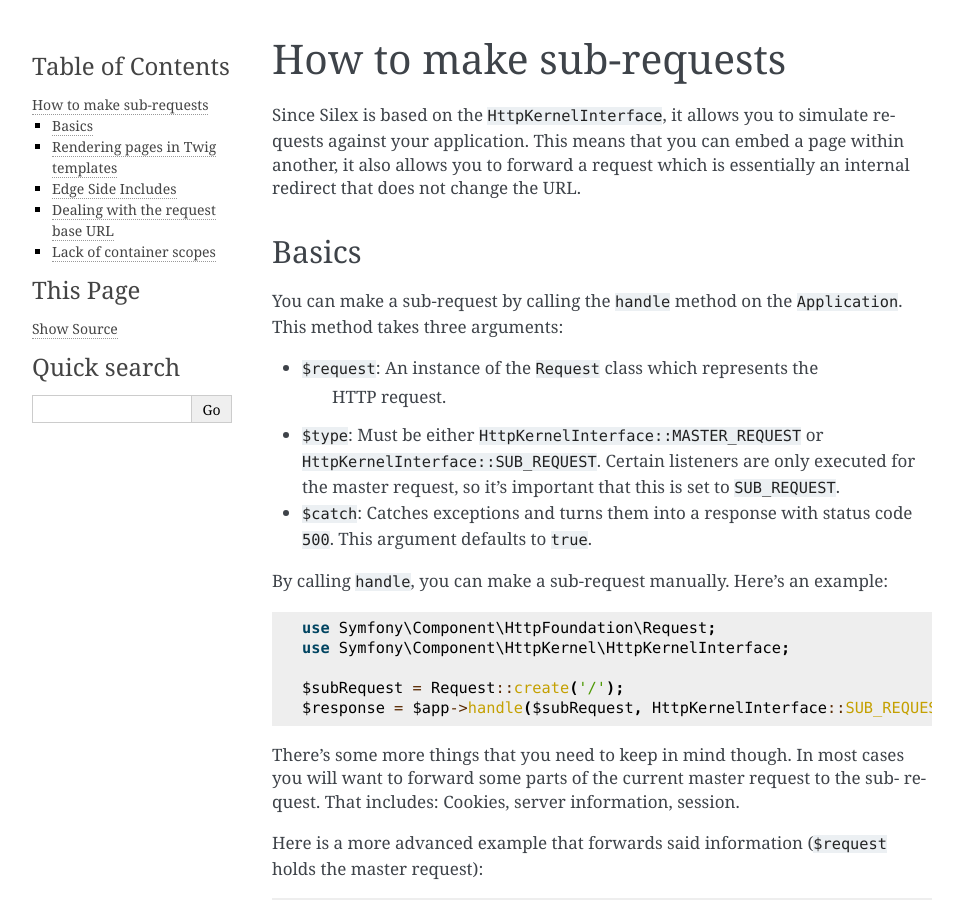
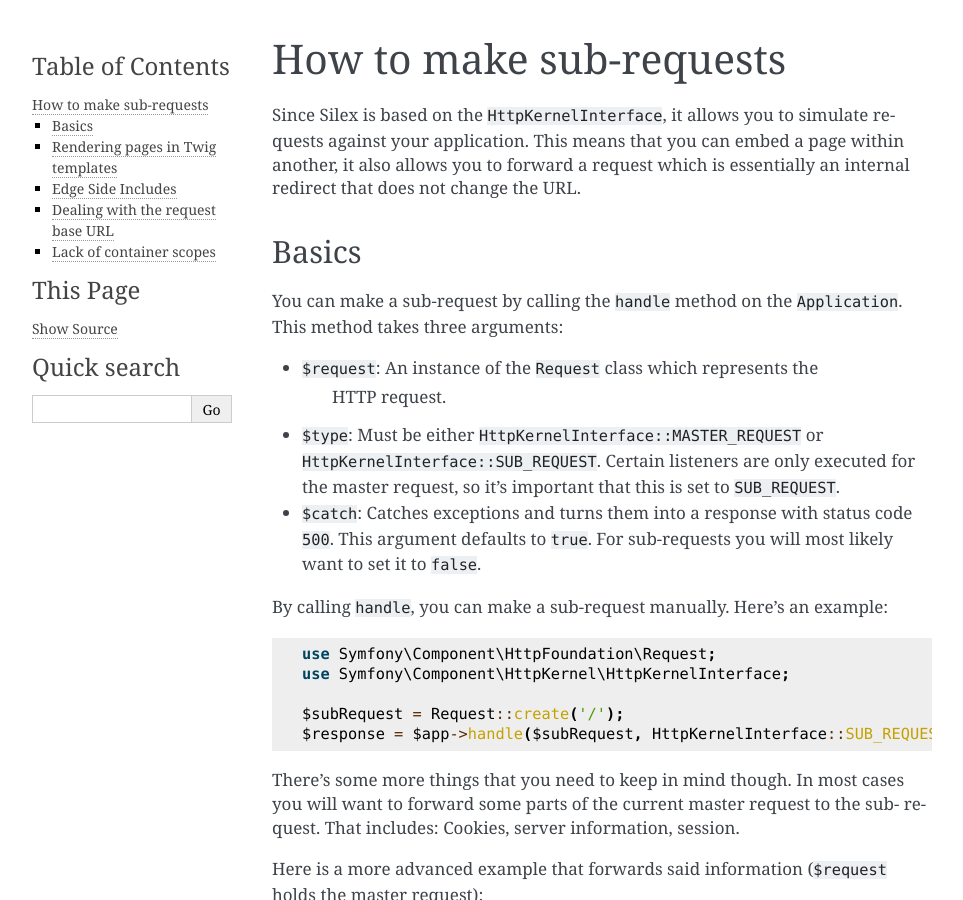
Before and after one commit to silexphp/Silex, a Sphinx documentation site: the page built from doc/cookbook/sub_requests.rst, in a window 1280 px wide and 900 px high. Shown: the whole window, without its empty margins (148-1111 px from the left). Built offline with Sphinx 7.4.7, drawn with Linux system fonts in a browser that asks for light colours.

Commit message:
Advise setting $catch of handle() to false for subreqs

```diff
--- a/doc/cookbook/sub_requests.rst
+++ b/doc/cookbook/sub_requests.rst
@@ -20,7 +20,8 @@ You can make a sub-request by calling the ``handle`` method on the
   the master request, so it's important that this is set to ``SUB_REQUEST``.
 
 * ``$catch``: Catches exceptions and turns them into a response with status code
-  ``500``. This argument defaults to ``true``.
+  ``500``. This argument defaults to ``true``. For sub-requests you will most
+  likely want to set it to ``false``.
 
 By calling ``handle``, you can make a sub-request manually. Here's an example::
 
```
